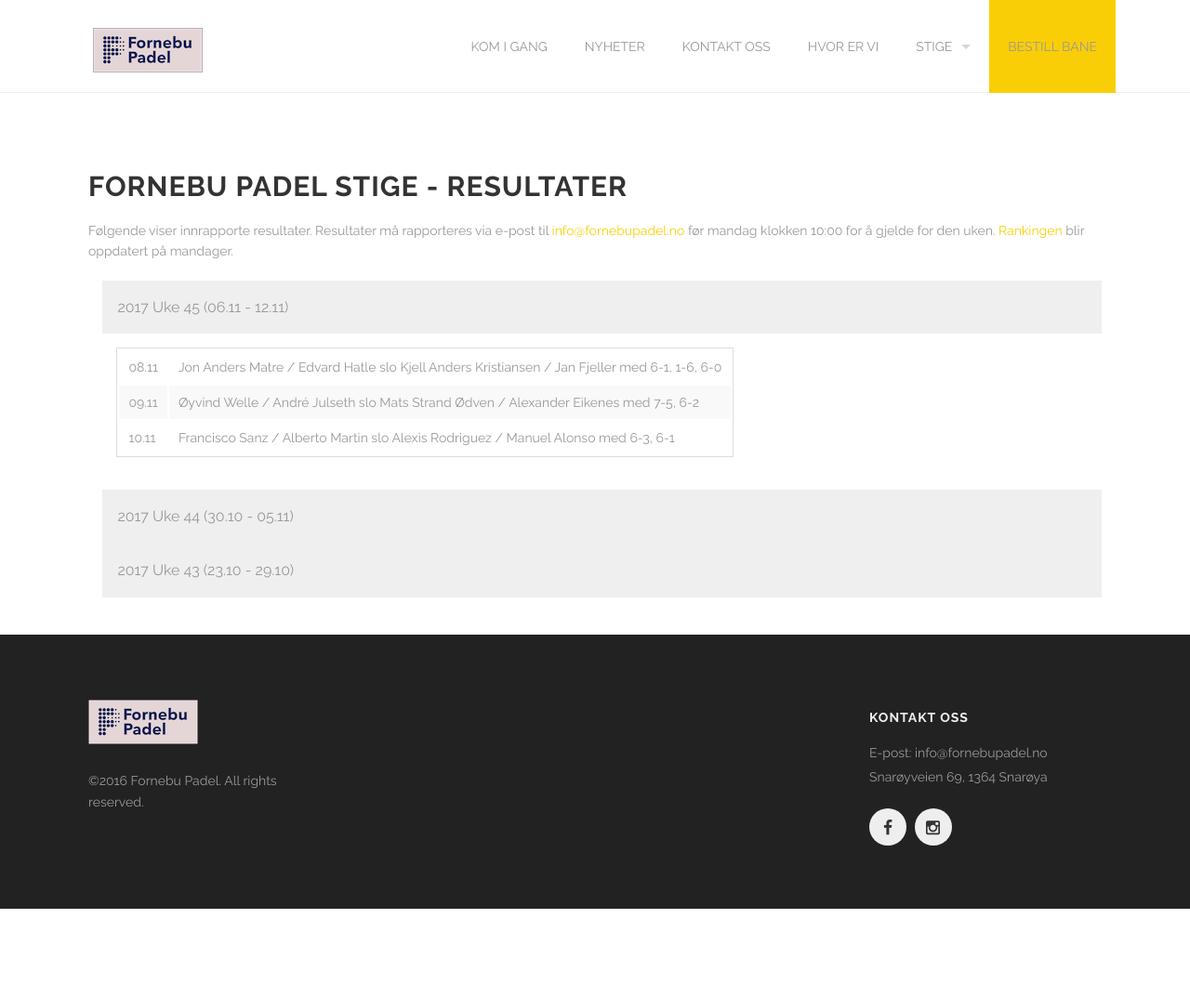
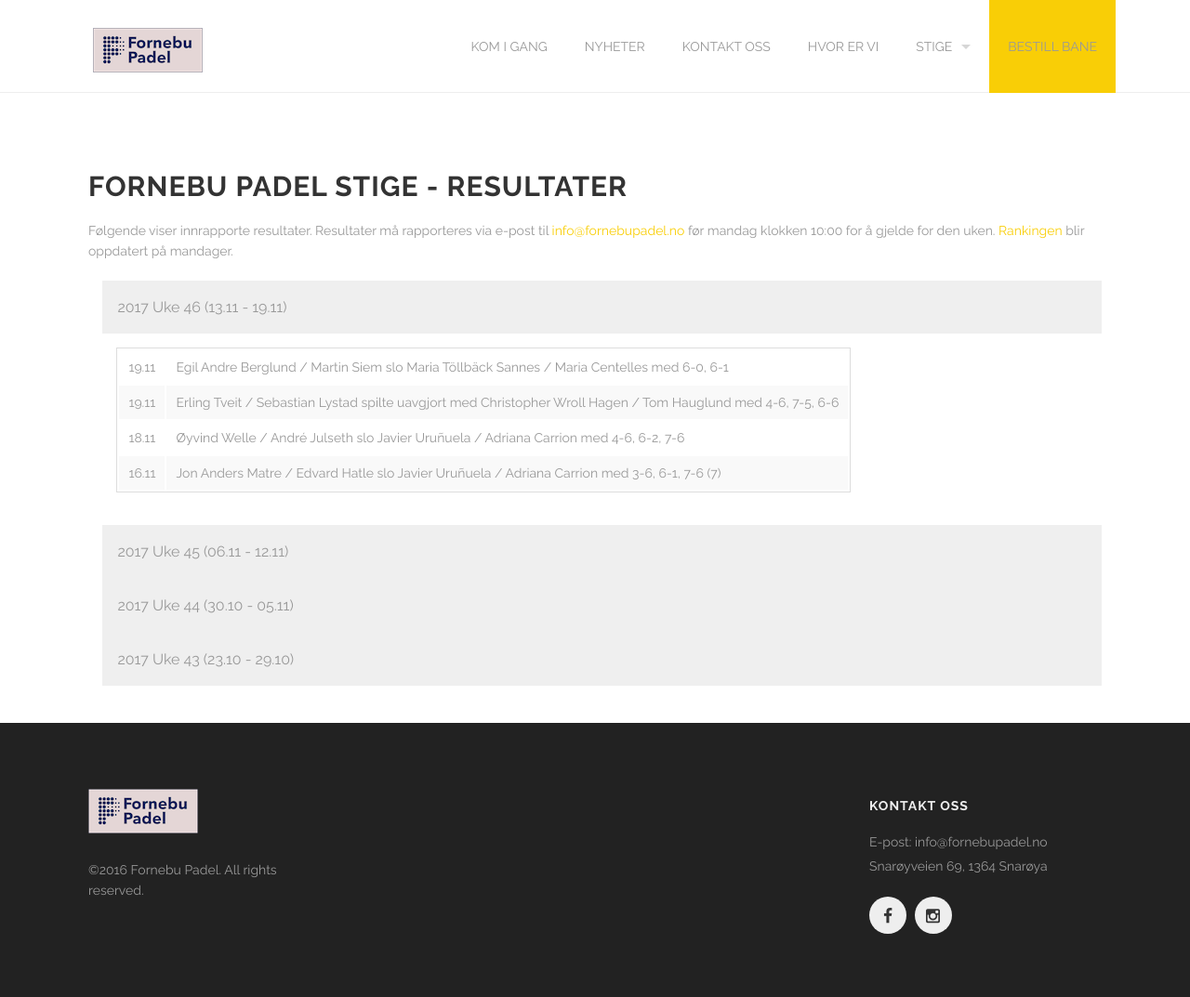
Before and after one commit to fornebu-padel/fornebu-padel.github.io, a Jekyll site: the page built from resultater.html, in a window 1280 px wide. Shown: the whole page at 93% size. Built offline with Jekyll 4.4.1, drawn with Linux system fonts in a browser that asks for light colours; before the commit the page ends 978 px from its top, so only the background shows below that.

Commit message:
Updated ladder results and ranking

```diff
--- a/resultater.html
+++ b/resultater.html
@@ -9,8 +9,33 @@
       <p>Følgende viser innrapporte resultater. Resultater må rapporteres via e-post til <a href='mailto:info@fornebupadel.no'>info@fornebupadel.no</a> før mandag klokken 10:00 for å gjelde for den uken. <a href='/ranking'>Rankingen</a> blir oppdatert på mandager.</p>
       <ul class="accordion" data-accordion>
         <li class="accordion-navigation">
+          <a href="#panel4a">2017 Uke 46 (13.11 - 19.11)</a>
+          <div id="panel4a" class="content active">
+          <table>
+            <tbody>
+              <tr>
+                <td>19.11</td>
+                <td>Egil Andre Berglund / Martin Siem slo Maria Töllbäck Sannes / Maria Centelles med 6-0, 6-1</td>
+              </tr>
+              <tr>
+                <td>19.11</td>
+                <td>Erling Tveit / Sebastian Lystad spilte uavgjort med Christopher Wroll Hagen / Tom Hauglund med 4-6, 7-5, 6-6</td>
+              </tr>
+              <tr>
+                <td>18.11</td>
+                <td>Øyvind Welle / André Julseth slo Javier Uruñuela / Adriana Carrion med 4-6, 6-2, 7-6</td>
+              </tr>
+              <tr>
+                <td>16.11</td>
+                <td>Jon Anders Matre / Edvard Hatle slo Javier Uruñuela / Adriana Carrion med 3-6, 6-1, 7-6 (7)</td>
+              </tr>
+            </tbody>
+          </table>
+          </div>
+        </li>
+        <li class="accordion-navigation">
           <a href="#panel3a">2017 Uke 45 (06.11 - 12.11)</a>
-          <div id="panel3a" class="content active">
+          <div id="panel3a" class="content">
           <table>
             <tbody>
               <tr>
@@ -24,6 +49,10 @@
               <tr>
                 <td>10.11</td>
                 <td>Francisco Sanz / Alberto Martin slo Alexis Rodriguez / Manuel Alonso med 6-3, 6-1</td>
+              </tr>
+              <tr>
+                <td>12.11</td>
+                <td>Christian Dyvik / Jørgen Arnesen slo Simen Aukland / Knut Aukland med 7-6, 6-2</td>
               </tr>
             </tbody>
           </table>
```
Also changed, not shown: _data/ladder_participants.yml (+16 -16 lines).
